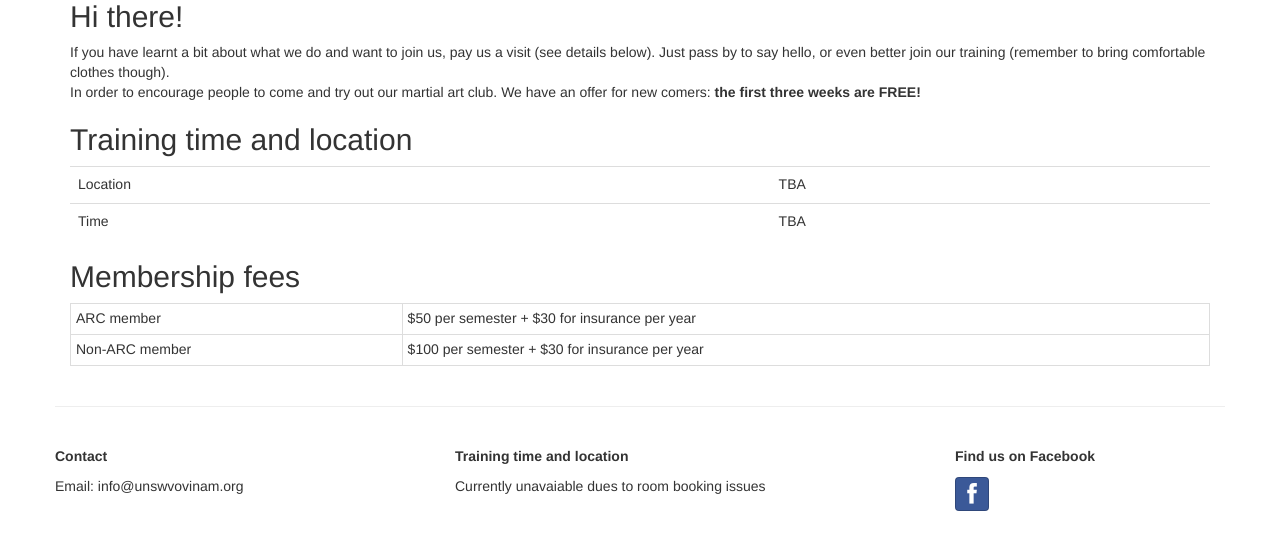
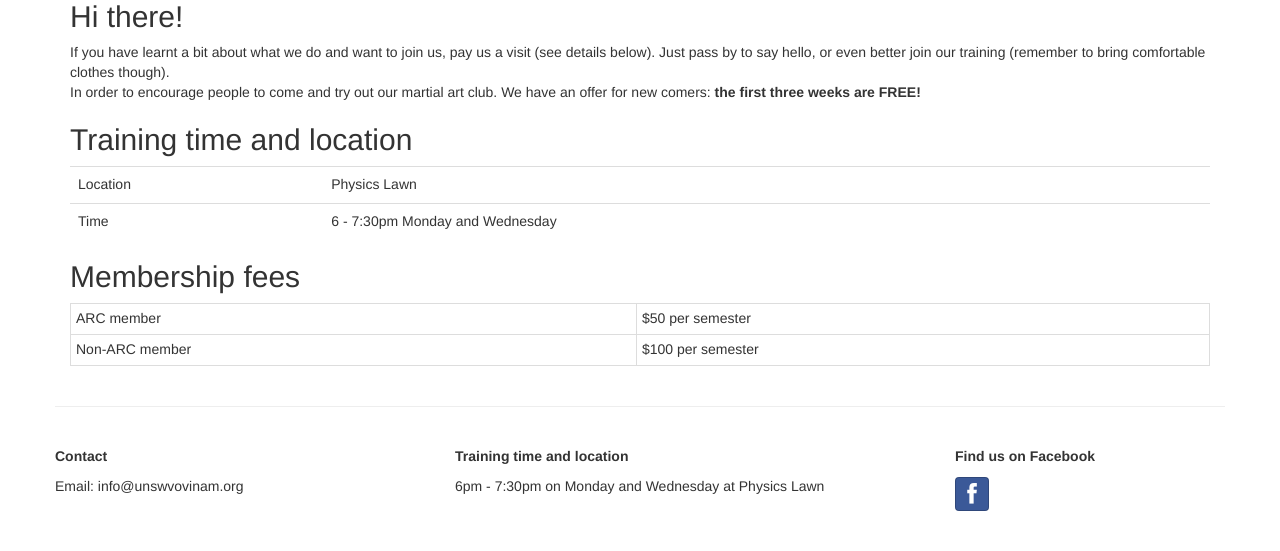
Before and after one commit to tvhong/vovinam_site, a Jekyll site: the page built from joinus/index.html, in a window 1280 px wide. Shown: the part 587-1138 px from the top of the page. Built offline with Jekyll 4.4.1, drawn with Linux system fonts in a browser that asks for light colours; Markdown is read by kramdown in place of the engine named in the settings.

Commit message:
Improved documentation and updated training details

```diff
--- a/_config.yml
+++ b/_config.yml
@@ -4,3 +4,4 @@ markdown: redcarpet
 highliter: pygments
 paginate: 10 # pagination basted on number of posts
 exclude: ["Gemfile", "Gemfile.lock", "README.md", 'sass', 'watch.sh', 'style.scss', 'bootstrap.scss'] # files to exclude
+baseurl: "/vovinam_site"
--- a/_layouts/default.html
+++ b/_layouts/default.html
@@ -7,8 +7,8 @@
 		<meta http-equiv="X-UA-Compatible" content="IE=edge,chrome=1"> <!-- chrome frame -->
 		<meta name="viewport" content="user-scalable=no"> <!-- prevents browser zoom on small devices -->
 		<link rel="author" href="humans.txt">
-    <meta name="description" content="UNSW Vovinam martial art club">
-		<link rel="stylesheet" href="/css/style.css">
+		<meta name="description" content="UNSW Vovinam martial art club">
+		<link rel="stylesheet" href="{{ site.baseurl }}/css/style.css">
 	    <!--[if lt IE 9]><script src="http://html5shim.googlecode.com/svn/trunk/html5.js"></script><![endif]-->
 		<link rel="shortcut icon" type="image/x-icon" href="/ico/favicon.ico">
 		<link rel="icon" type="image/x-icon" href="/ico/favicon.ico">
@@ -17,14 +17,14 @@
   <div class="container">
     <div class="masthead" role="navigation">
       <div class="masthead-head">
-        <a href="/"><img id="logo" src="/ico/logo.ico" alt="club_logo"></a>
+	  <a href="/"><img id="logo" src="{{ site.baseurl }}{{ post.url }}/ico/logo.ico" alt="club_logo"></a>
         <a href="/"><h3 id="brand" class="text-muted">UNSW Vovinam</h3></a>
       </div>
       <ul class="nav nav-justified">
-        <li {% if page.url == "/index.html" %}class="active"{% endif %}><a href="/">Home</a></li>
-        <li {% if page.url == "/about/index.html" %}class="active"{% endif %}><a href="/about/">About Us</a></li>
-        <li {% if page.url == "/overview/index.html" %}class="active"{% endif %}><a href="/overview/">Training Overview</a></li>
-        <li {% if page.url == "/joinus/index.html" %}class="active"{% endif %}><a href="/joinus/">Join Us</a></li>
+        <li {% if page.url == "{{ site.baseurl }}/index.html" %}class="active"{% endif %}><a href="/">Home</a></li>
+        <li {% if page.url == "{{ site.baseurl }}/about/index.html" %}class="active"{% endif %}><a href="{{ site.baseurl }}/about/">About Us</a></li>
+        <li {% if page.url == "{{ site.baseurl }}/overview/index.html" %}class="active"{% endif %}><a href="{{ site.baseurl }}/overview/">Training Overview</a></li>
+        <li {% if page.url == "{{ site.baseurl }}/joinus/index.html" %}class="active"{% endif %}><a href="{{ site.baseurl }}/joinus/">Join Us</a></li>
       </ul>
     </div> <!--masthead-->
 
@@ -42,7 +42,7 @@
         </div>
         <div class="col-md-5">
           <p class="footer-caption">Training time and location</p>
-          <p>Currently unavaiable dues to room booking issues</p>
+          <p>6pm - 7:30pm on Monday and Wednesday at Physics Lawn</p>
         </div>
         <div class="col-md-3">
           <p class="footer-caption">Find us on Facebook</p>
--- a/joinus/index.html
+++ b/joinus/index.html
@@ -14,12 +14,12 @@ title: Join Us - UNSW Vovinam
   <tr>
     <td>Location</td>
     <td>
-        TBA
+        Physics Lawn
     </td>
   </tr>
   <tr>
     <td>Time</td>
-    <td>TBA</td>
+    <td>6 - 7:30pm Monday and Wednesday</td>
   </tr>
 </table>
 
@@ -27,10 +27,10 @@ title: Join Us - UNSW Vovinam
 <table class="table table-bordered table-condensed">
   <tr>
     <td>ARC member</td>
-    <td>$50 per semester + $30 for insurance per year</td>
+    <td>$50 per semester</td>
   </tr>
   <tr>
     <td>Non-ARC member</td>
-    <td>$100 per semester + $30 for insurance per year</td>
+    <td>$100 per semester</td>
   </tr>
 </table>
```
Also changed, not shown: Gemfile (+10 -2 lines), Gemfile.lock (deleted), README.md, 1 other file.
